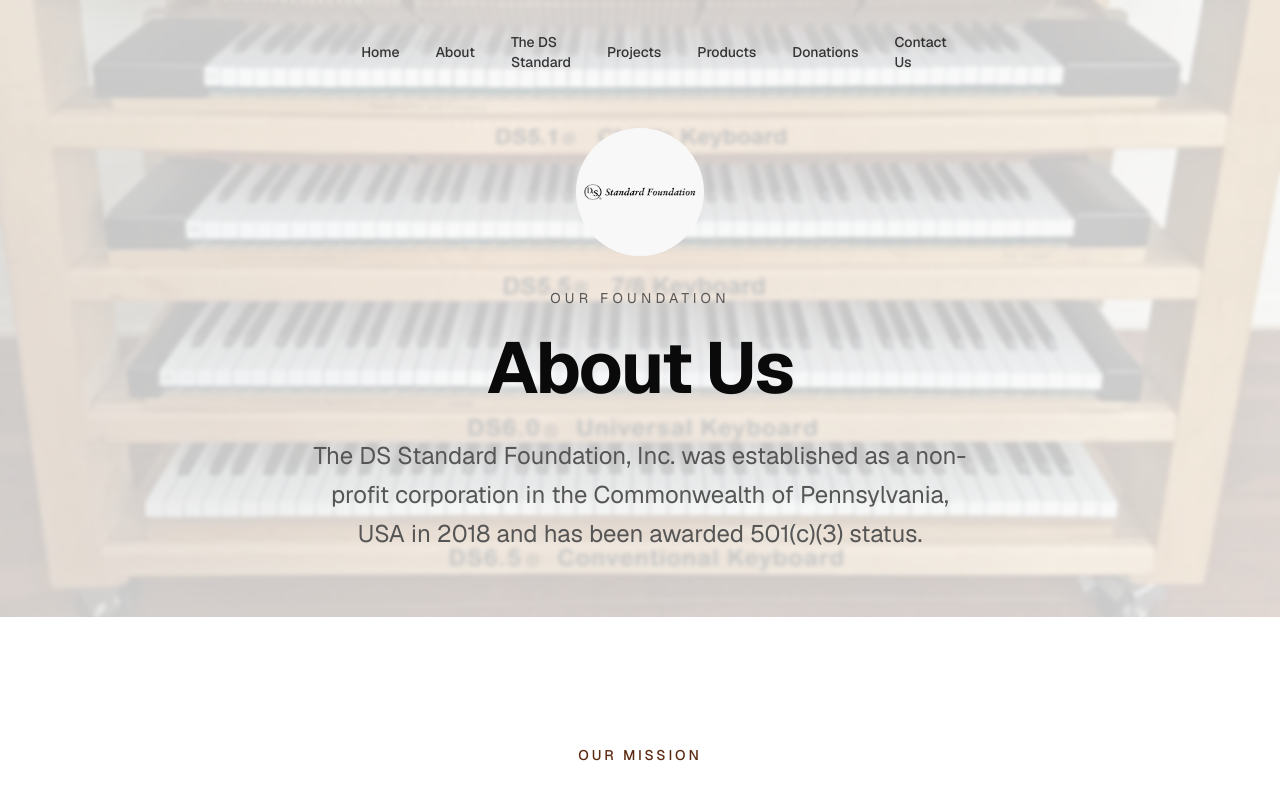
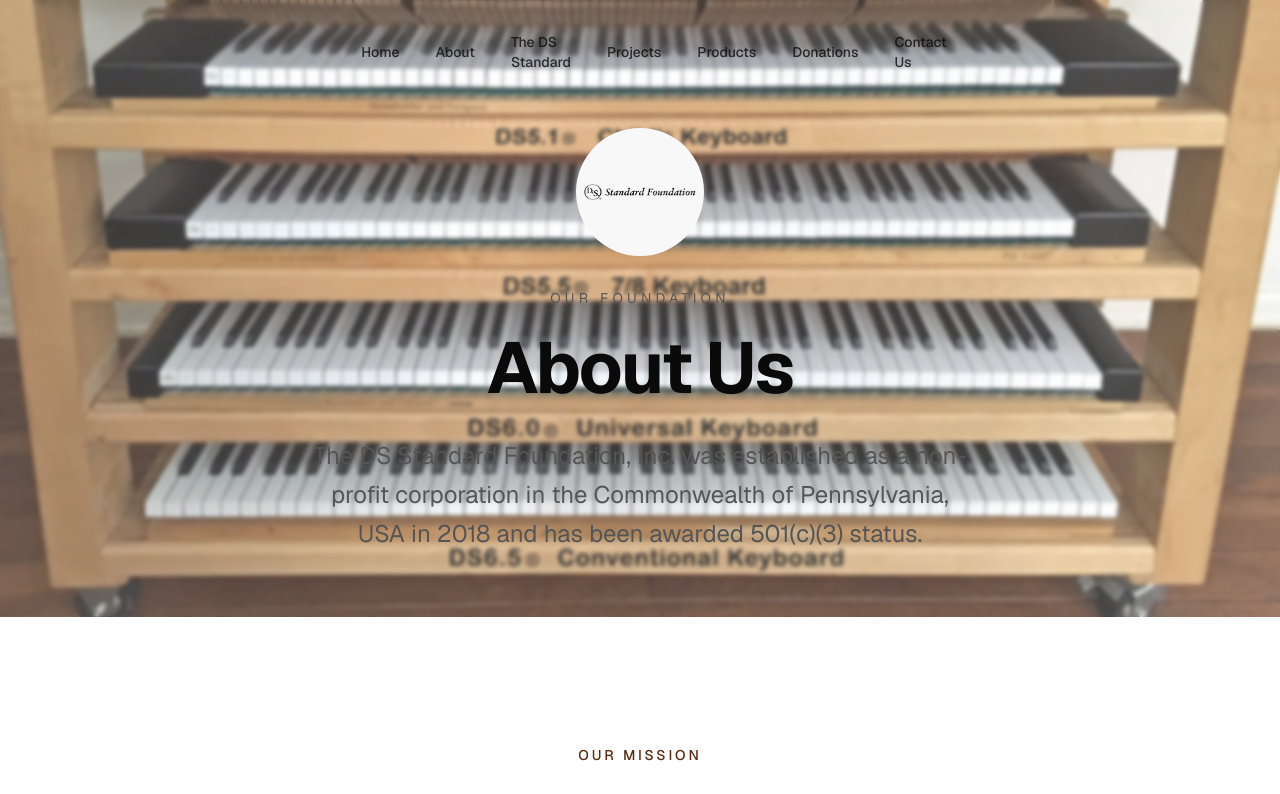
Before and after one commit to musical-basics/ds-standard-foundation, a Next.js app: page /about in a window 1280 px wide. Shown: the top 794 px of the page. Built offline with nearby package versions, Linux system fonts and the light colour scheme.

Commit message:
Fix about page hero image opacity and add board member images

```diff
--- a/app/about/page.tsx
+++ b/app/about/page.tsx
@@ -59,13 +59,13 @@ const boardMembers = [
   {
     name: "Rhonda Boyle",
     role: "Board Member",
-    image: "/about_Original-Action-Rhonda.jpg",
+    image: "/about_rhonda-boyle.jpg",
     description: "An eager student of the piano since her childhood in Melbourne, Australia, and an environmental scientist with expertise in urban planning. In 2009 Rhonda was the first pianist in Australia to own and play a DS5.5® Keyboard.",
   },
   {
     name: "Chase & Peter Steinbuhler",
     role: "Board Members",
-    image: null,
+    image: "/about_chasepeter.jpg",
     description: "Added in February 2025 to ensure the future of manufacturing operations. They manage a family-owned textile business that has been thriving in Titusville since 1897.",
   },
 ]
@@ -85,7 +85,7 @@ export default function AboutPage() {
             className="object-cover"
             priority
           />
-          <div className="absolute inset-0 bg-background/80 backdrop-blur-[2px]" />
+          <div className="absolute inset-0 bg-background/20 backdrop-blur-[2px]" />
         </div>
 
         <div className="relative z-10 max-w-7xl mx-auto px-6 text-center">
```
Also changed, not shown: public/about_chasepeter.jpg (added), public/about_rhonda-boyle.jpg (added).
